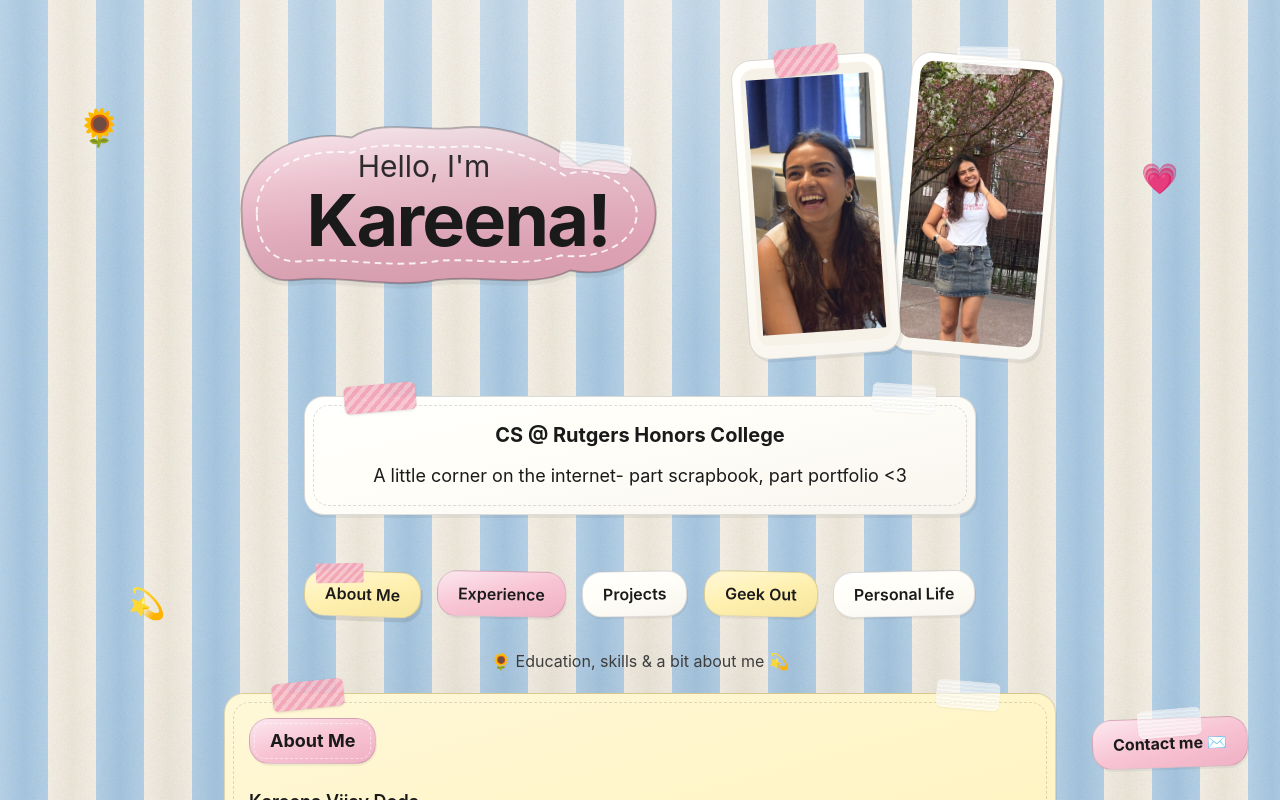
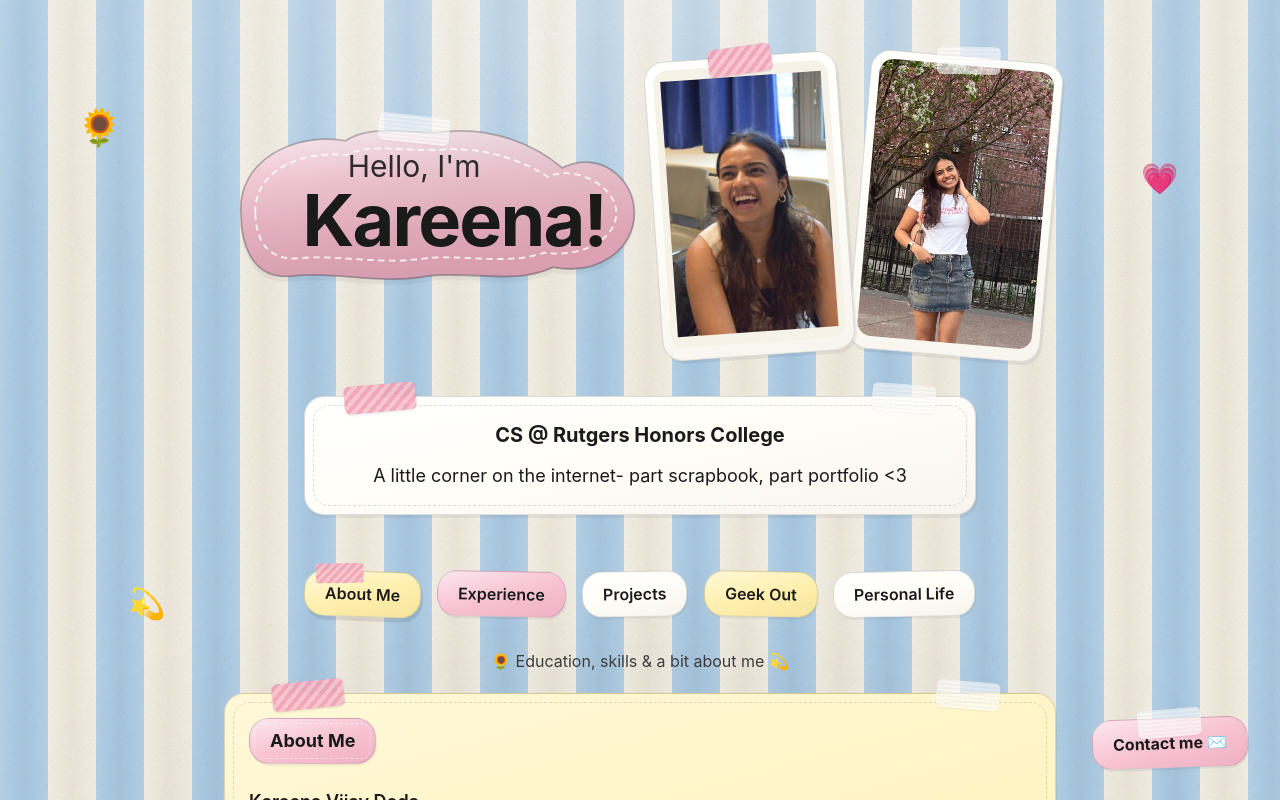
Before and after one commit to kareenadoda/kareenadoda.github.io, a Next.js app: page / in a window 1280 px wide. Shown: the top 800 px of the page. Built offline with nearby package versions, Linux system fonts and the light colour scheme.

Commit message:
Resizing home page proportions

```diff
--- a/src/components/scrapbook/HeroIntro.tsx
+++ b/src/components/scrapbook/HeroIntro.tsx
@@ -10,12 +10,12 @@ export function HeroIntro() {
   return (
     <header className="relative mb-12 sm:mb-14">
       <div className="relative mx-auto w-full max-w-4xl px-1 pt-2">
-        <div className="hero-matched-row grid items-stretch gap-6 md:grid-cols-2 md:gap-8 lg:gap-10">
+        <div className="hero-matched-row grid items-stretch gap-6 md:grid-cols-[0.95fr_1.05fr] md:gap-8 lg:gap-10">
           <div className="flex items-center justify-center md:justify-start">
             <div className="relative w-full">
               <WashiTape
                 variant="white"
-                className="absolute -right-1 top-5 z-30 w-[4.5rem] translate-x-[10%]"
+                className="absolute -top-3 left-1/2 z-30 w-[4.5rem] -translate-x-1/2"
                 rotation={6}
               />
               <PinkBlob size="hero-xxl">
@@ -39,12 +39,12 @@ export function HeroIntro() {
             </div>
           </div>
 
-          <div className="flex min-h-[12rem] items-stretch justify-center gap-1.5 sm:min-h-[13rem] sm:gap-2 md:min-h-0 md:justify-end">
+          <div className="flex min-h-[13rem] items-stretch justify-center gap-2.5 sm:min-h-[14rem] sm:gap-3 md:min-h-0 md:justify-end">
             <PhotoPolaroid
               src={images.heroLaughing}
               alt="Kareena laughing"
               rotation={-4}
-              className="z-10 w-[40%] max-w-[10.5rem] md:h-full md:max-h-none md:w-[42%] md:max-w-[8.75rem] lg:max-w-[9.5rem]"
+              className="z-10 w-[44%] max-w-[12rem] md:h-full md:max-h-none md:w-[47%] md:max-w-[11.5rem] lg:max-w-[13.5rem]"
               tapeVariant="pink-stripe"
               priority
               aspect="portrait"
@@ -56,7 +56,7 @@ export function HeroIntro() {
               src={images.heroOutdoor}
               alt="Kareena outdoors at Rutgers"
               rotation={5}
-              className="w-[40%] max-w-[10.5rem] md:h-full md:max-h-none md:w-[42%] md:max-w-[8.75rem] lg:max-w-[9.5rem]"
+              className="w-[44%] max-w-[12rem] md:h-full md:max-h-none md:w-[47%] md:max-w-[11.5rem] lg:max-w-[13.5rem]"
               tapeVariant="white"
               priority
               aspect="portrait"
```
